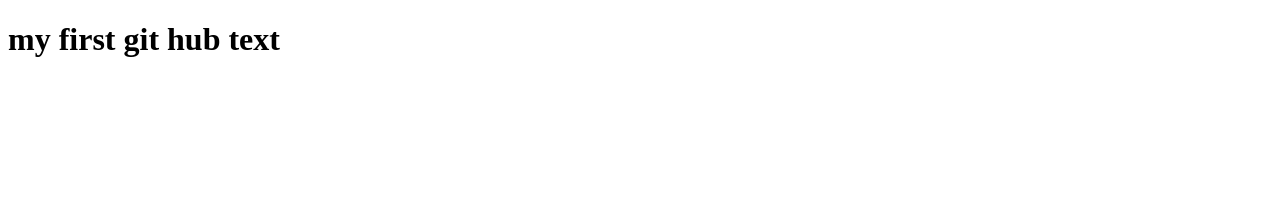
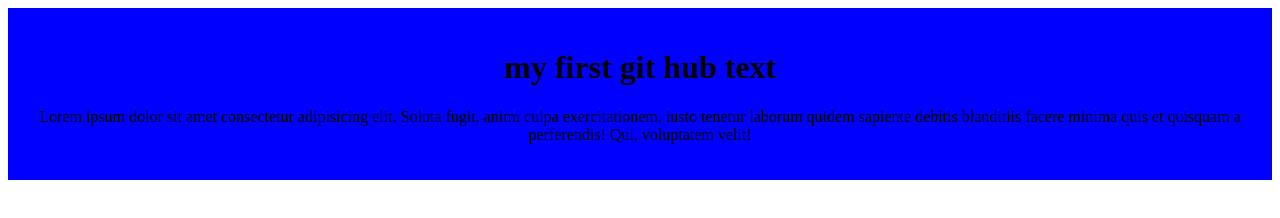
Before and after one commit to sanchyadebnath/book-store, a plain HTML site: page index.html in a window 1280 px wide. Drawn offline with Linux system fonts and the light colour scheme.

Commit message:
added my first blog

```diff
--- a/index.html
+++ b/index.html
@@ -3,9 +3,25 @@
 <head>
     <meta charset="UTF-8">
     <meta name="viewport" content="width=device-width, initial-scale=1.0">
-    <title>Document</title>
+    <title>my first website</title>
+    <link rel="stylesheet" href="style/blog.css">
 </head>
 <body>
+    <div>
     <h1>my first git hub text</h1>
+<p>Lorem ipsum dolor sit amet consectetur adipisicing elit. Soluta fugit, animi culpa exercitationem, iusto tenetur laborum quidem sapiente debitis blanditiis facere minima quis et quisquam a perferendis! Qui, voluptatem velit!</p>
+</div>
+
+
+
+
+
+
+</div>
+
+
+
+
+
 </body>
 </html>
--- /dev/null
+++ b/style/blog.css
@@ -0,0 +1,5 @@
+div{
+background-color: blue;
+padding: 20px;
+text-align: center;
+}
```
